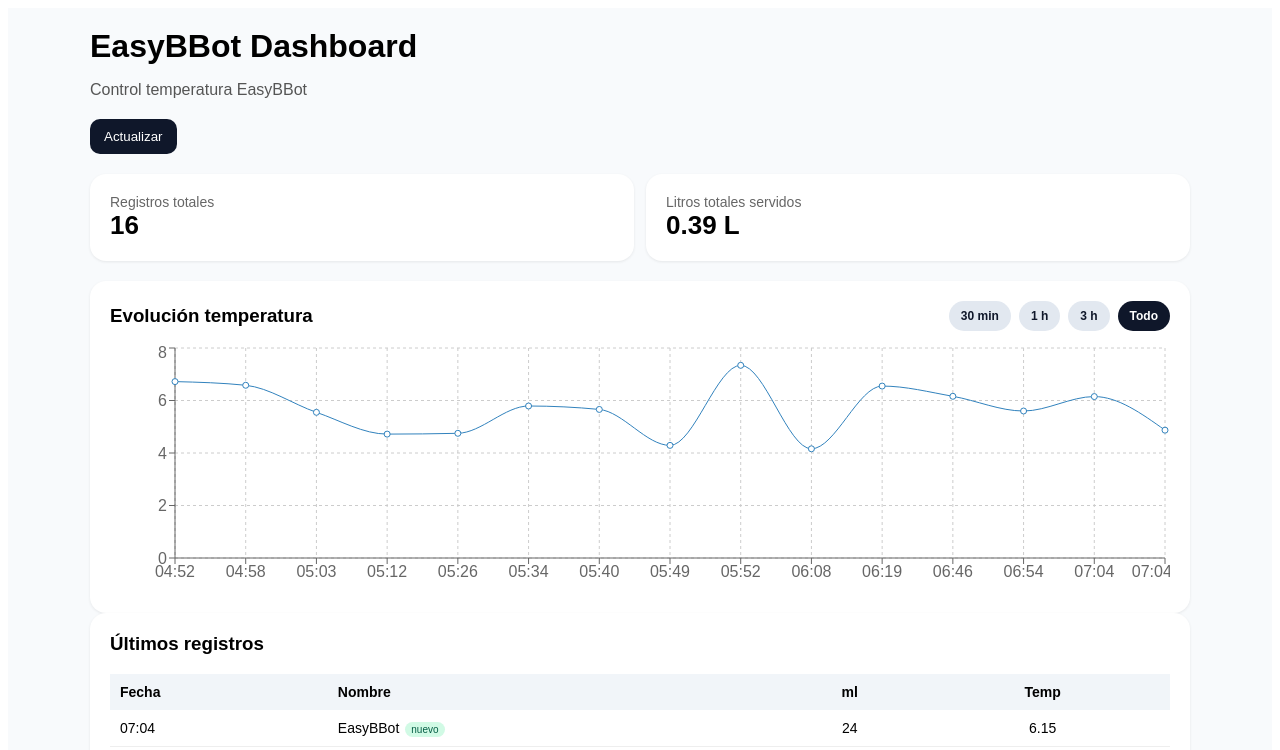
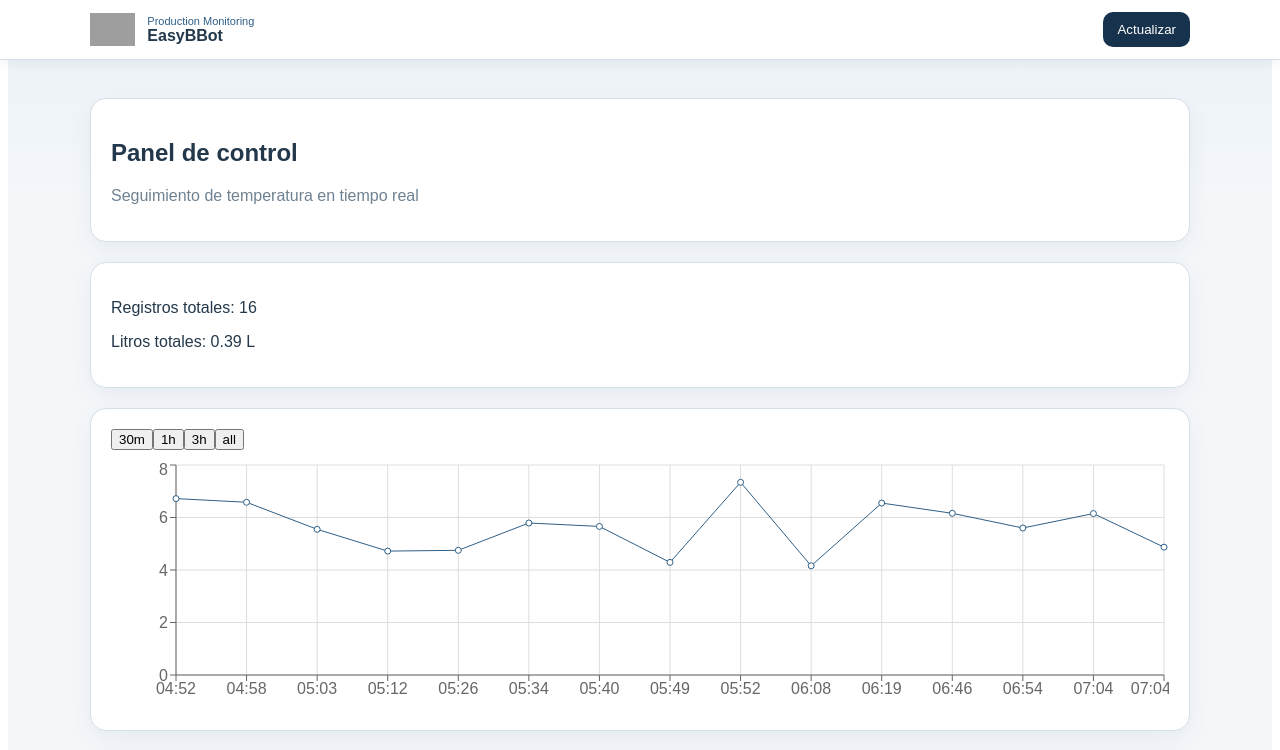
Before and after one commit to darklarcel/easybbot-demo, a React (Create React App) app: page / in a window 1280 px wide. Shown: the top 750 px of the page. Built offline with nearby package versions, Linux system fonts and the light colour scheme; grey boxes are pictures that could not be loaded.

Commit message:
Refactor App component and add color constants

```diff
--- a/src/App.js
+++ b/src/App.js
@@ -11,6 +11,21 @@ import {
 
 const STORAGE_KEY = "easybbot-registros-demo";
 const MAX_VISIBLE = 15;
+
+const COLORS = {
+  pageBg: "#f4f7fa",
+  headerBg: "#eaf1f6",
+  cardBg: "#ffffff",
+  primary: "#17324d",
+  secondary: "#2f5f86",
+  text: "#23384a",
+  muted: "#6f8291",
+  border: "#d6e0e8",
+  successBg: "#d8efe8",
+  successText: "#1f8a70",
+  dangerBg: "#fdecec",
+  dangerText: "#b42318",
+};
 
 function randomBetween(min, max, decimals = 0) {
   const value = Math.random() * (max - min) + min;
@@ -42,23 +57,25 @@ function seedRecords() {
   const records = [];
   const now = Date.now();
 
-  for (let i = 0; i < 14; i += 1) {
+  for (let i = 0; i < 14; i++) {
     const minutesAgo = (i + 1) * randomBetween(4, 18, 0);
-    const date = new Date(now - minutesAgo * 60 * 1000);
+    const date = new Date(now - minutesAgo * 60000);
     records.push(createFakeRecord(date));
   }
 
   return records.sort((a, b) => b.timestamp - a.timestamp);
 }
 
-function Card({ children }) {
+function Card({ children, style = {} }) {
   return (
     <div
       style={{
-        background: "white",
+        background: COLORS.cardBg,
         borderRadius: "16px",
         padding: "20px",
-        boxShadow: "0 1px 3px rgba(0,0,0,0.08)",
+        border: `1px solid ${COLORS.border}`,
+        boxShadow: "0 8px 24px rgba(23, 50, 77, 0.06)",
+        ...style,
       }}
     >
       {children}
@@ -66,7 +83,7 @@ function Card({ children }) {
   );
 }
 
-export default function EasyBBotDemo() {
+export default function App() {
   const [records, setRecords] = useState([]);
   const [allRecords, setAllRecords] = useState([]);
   const [timeFilter, setTimeFilter] = useState("all");
@@ -76,24 +93,19 @@ export default function EasyBBotDemo() {
 
     try {
       stored = JSON.parse(localStorage.getItem(STORAGE_KEY) || "[]");
-    } catch {
-      stored = [];
-    }
+    } catch {}
 
-    if (!stored.length) {
-      stored = seedRecords();
-    }
+    if (!stored.length) stored = seedRecords();
 
     const newRecord = createFakeRecord();
     const allUpdated = [newRecord, ...stored].sort(
       (a, b) => b.timestamp - a.timestamp
     );
 
-    const visibleUpdated = allUpdated.slice(0, MAX_VISIBLE);
+    setAllRecords(allUpdated);
+    setRecords(allUpdated.slice(0, MAX_VISIBLE));
 
     localStorage.setItem(STORAGE_KEY, JSON.stringify(allUpdated));
-    setAllRecords(allUpdated);
-    setRecords(visibleUpdated);
   }, []);
 
   const addNewRecord = () => {
@@ -101,11 +113,10 @@ export default function EasyBBotDemo() {
     const allUpdated = [newRecord, ...allRecords].sort(
       (a, b) => b.timestamp - a.timestamp
     );
-    const visibleUpdated = allUpdated.slice(0, MAX_VISIBLE);
 
+    setAllRecords(allUpdated);
+    setRecords(allUpdated.slice(0, MAX_VISIBLE));
     localStorage.setItem(STORAGE_KEY, JSON.stringify(allUpdated));
-    setAllRecords(allUpdated);
-    setRecords(visibleUpdated);
   };
 
   const clearRecords = () => {
@@ -116,31 +127,24 @@ export default function EasyBBotDemo() {
     }
   };
 
-  const totalLitros = allRecords.length
-    ? (
-        allRecords.reduce((acc, item) => acc + item.mililitros, 0) / 1000
-      ).toFixed(2)
-    : "0.00";
+  const totalLitros = (
+    allRecords.reduce((acc, r) => acc + r.mililitros, 0) / 1000
+  ).toFixed(2);
 
-  const filteredRecords = useMemo(() => {
+  const filtered = useMemo(() => {
     const now = Date.now();
 
-    if (timeFilter === "30m") {
-      return records.filter((r) => now - r.timestamp <= 30 * 60 * 1000);
-    }
-
-    if (timeFilter === "1h") {
-      return records.filter((r) => now - r.timestamp <= 60 * 60 * 1000);
-    }
-
-    if (timeFilter === "3h") {
-      return records.filter((r) => now - r.timestamp <= 3 * 60 * 60 * 1000);
-    }
+    if (timeFilter === "30m")
+      return records.filter((r) => now - r.timestamp < 1800000);
+    if (timeFilter === "1h")
+      return records.filter((r) => now - r.timestamp < 3600000);
+    if (timeFilter === "3h")
+      return records.filter((r) => now - r.timestamp < 10800000);
 
     return records;
   }, [records, timeFilter]);
 
-  const chartData = [...filteredRecords]
+  const chartData = [...filtered]
     .sort((a, b) => a.timestamp - b.timestamp)
     .map((r) => ({
       hora: r.fechaHora,
@@ -151,22 +155,57 @@ export default function EasyBBotDemo() {
     <div
       style={{
         minHeight: "100vh",
-        background: "#f8fafc",
-        padding: "20px",
+        background: `linear-gradient(180deg, ${COLORS.headerBg} 0px, ${COLORS.pageBg} 190px)`,
+        padding: "90px 16px 40px",
         fontFamily: "Arial, sans-serif",
+        color: COLORS.text,
       }}
     >
-      <div style={{ maxWidth: "1100px", margin: "0 auto" }}>
-        <div style={{ marginBottom: "20px" }}>
-          <h1 style={{ margin: 0 }}>EasyBBot Dashboard</h1>
-          <p style={{ color: "#555" }}>Control temperatura EasyBBot</p>
+      {/* NAVBAR */}
+      <div
+        style={{
+          position: "fixed",
+          top: 0,
+          left: 0,
+          right: 0,
+          zIndex: 1000,
+          background: "white",
+          borderBottom: `1px solid ${COLORS.border}`,
+          boxShadow: "0 4px 12px rgba(0,0,0,0.05)",
+        }}
+      >
+        <div
+          style={{
+            maxWidth: "1100px",
+            margin: "0 auto",
+            padding: "12px 16px",
+            display: "flex",
+            justifyContent: "space-between",
+            alignItems: "center",
+          }}
+        >
+          <div style={{ display: "flex", alignItems: "center", gap: "12px" }}>
+            <img
+              src="/logo-easyq.png"
+              alt="EasyQ"
+              style={{
+                height: "34px",
+                width: "auto",
+                objectFit: "contain",
+              }}
+            />
+            <div>
+              <div style={{ fontSize: "11px", color: COLORS.secondary }}>
+                Production Monitoring
+              </div>
+              <div style={{ fontWeight: "bold" }}>EasyBBot</div>
+            </div>
           </div>
 
           <button
             onClick={addNewRecord}
             style={{
-            marginBottom: "20px",
-            background: "#0f172a",
+              background: COLORS.primary,
               color: "white",
               border: "none",
               padding: "10px 14px",
@@ -176,169 +215,58 @@ export default function EasyBBotDemo() {
           >
             Actualizar
           </button>
+        </div>
+      </div>
 
-        <div
-          style={{
-            display: "grid",
-            gridTemplateColumns: "repeat(auto-fit, minmax(200px, 1fr))",
-            gap: "12px",
-            marginBottom: "20px",
-          }}
-        >
-          <Card>
-            <div style={{ fontSize: "14px", color: "#666" }}>
-              Registros totales
-            </div>
-            <div style={{ fontSize: "26px", fontWeight: "bold" }}>
-              {allRecords.length}
-            </div>
+      <div style={{ maxWidth: "1100px", margin: "0 auto" }}>
+        <Card style={{ marginBottom: 20 }}>
+          <h2>Panel de control</h2>
+          <p style={{ color: COLORS.muted }}>
+            Seguimiento de temperatura en tiempo real
+          </p>
         </Card>
 
-          <Card>
-            <div style={{ fontSize: "14px", color: "#666" }}>
-              Litros totales servidos
-            </div>
-            <div style={{ fontSize: "26px", fontWeight: "bold" }}>
-              {totalLitros} L
-            </div>
+        <Card style={{ marginBottom: 20 }}>
+          <p>Registros totales: {allRecords.length}</p>
+          <p>Litros totales: {totalLitros} L</p>
         </Card>
-        </div>
 
-        <Card>
-          <div
-            style={{
-              display: "flex",
-              justifyContent: "space-between",
-              alignItems: "center",
-              gap: "12px",
-              flexWrap: "wrap",
-              marginBottom: "12px",
-            }}
-          >
-            <h3 style={{ margin: 0 }}>Evolución temperatura</h3>
-            <div style={{ display: "flex", gap: "8px", flexWrap: "wrap" }}>
-              {[
-                { key: "30m", label: "30 min" },
-                { key: "1h", label: "1 h" },
-                { key: "3h", label: "3 h" },
-                { key: "all", label: "Todo" },
-              ].map((option) => (
-                <button
-                  key={option.key}
-                  onClick={() => setTimeFilter(option.key)}
-                  style={{
-                    background: timeFilter === option.key ? "#0f172a" : "#e2e8f0",
-                    color: timeFilter === option.key ? "white" : "#0f172a",
-                    border: "none",
-                    padding: "8px 12px",
-                    borderRadius: "999px",
-                    cursor: "pointer",
-                    fontSize: "12px",
-                    fontWeight: "bold",
-                  }}
-                >
-                  {option.label}
+        <Card style={{ marginBottom: 20 }}>
+          <div style={{ marginBottom: 10 }}>
+            {["30m", "1h", "3h", "all"].map((f) => (
+              <button key={f} onClick={() => setTimeFilter(f)}>
+                {f}
               </button>
             ))}
           </div>
-          </div>
-          <div style={{ width: "100%", height: 250 }}>
+
+          <div style={{ height: 250 }}>
             <ResponsiveContainer>
               <LineChart data={chartData}>
-                <CartesianGrid strokeDasharray="3 3" />
+                <CartesianGrid stroke="#ddd" />
                 <XAxis dataKey="hora" />
                 <YAxis />
                 <Tooltip />
-                <Line type="monotone" dataKey="temperatura" />
+                <Line dataKey="temperatura" stroke={COLORS.secondary} />
               </LineChart>
             </ResponsiveContainer>
           </div>
         </Card>
 
         <Card>
-          <h3 style={{ marginTop: 0 }}>Últimos registros</h3>
-
-          <div style={{ overflowX: "auto" }}>
-            <table
-              style={{
-                width: "100%",
-                borderCollapse: "collapse",
-                fontSize: "14px",
-              }}
-            >
-              <thead>
-                <tr style={{ background: "#f1f5f9" }}>
-                  <th style={{ padding: "10px", textAlign: "left" }}>
-                    Fecha
-                  </th>
-                  <th style={{ padding: "10px", textAlign: "left" }}>
-                    Nombre
-                  </th>
-                  <th style={{ padding: "10px" }}>ml</th>
-                  <th style={{ padding: "10px" }}>Temp</th>
-                </tr>
-              </thead>
+          <table style={{ width: "100%" }}>
             <tbody>
-                {filteredRecords.map((r, i) => (
-                  <tr
-                    key={r.id}
-                    style={{
-                      borderBottom: "1px solid #eee",
-                      background: r.alerta ? "#fee2e2" : "white",
-                    }}
-                  >
-                    <td style={{ padding: "10px" }}>{r.fechaHora}</td>
-                    <td style={{ padding: "10px" }}>
-                      {r.nombre}
-                      {i === 0 && (
-                        <span
-                          style={{
-                            marginLeft: "6px",
-                            background: "#d1fae5",
-                            color: "#065f46",
-                            padding: "2px 6px",
-                            borderRadius: "8px",
-                            fontSize: "10px",
-                          }}
-                        >
-                          nuevo
-                        </span>
-                      )}
-                    </td>
-                    <td style={{ padding: "10px", textAlign: "center" }}>
-                      {r.mililitros}
-                    </td>
-                    <td style={{ padding: "10px", textAlign: "center" }}>
-                      {r.temperatura.toFixed(2)}
-                      {r.alerta && (
-                        <span style={{ color: "red", marginLeft: "6px" }}>
-                          ⚠️
-                        </span>
-                      )}
-                    </td>
+              {filtered.map((r) => (
+                <tr key={r.id}>
+                  <td>{r.fechaHora}</td>
+                  <td>{r.temperatura}</td>
                 </tr>
               ))}
             </tbody>
           </table>
-          </div>
         </Card>
 
-        <div style={{ marginTop: "20px", textAlign: "center" }}>
-          <button
-            onClick={clearRecords}
-            style={{
-              background: "#dc2626",
-              color: "white",
-              border: "none",
-              padding: "12px 18px",
-              borderRadius: "12px",
-              cursor: "pointer",
-              fontWeight: "bold",
-            }}
-          >
-            Limpiar
-          </button>
-        </div>
+        <button onClick={clearRecords}>Limpiar</button>
       </div>
     </div>
   );
```
Lines whose indentation alone changed are shown as unchanged.
